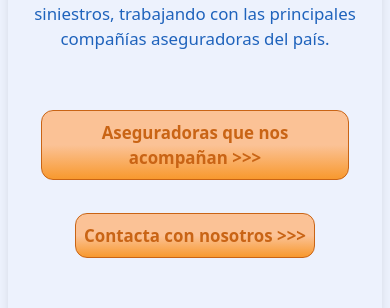
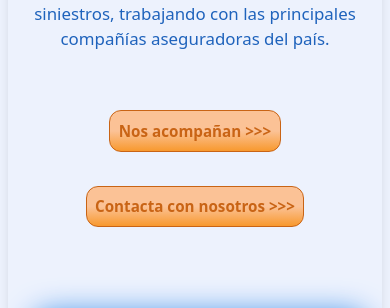
Before and after one commit to Ivanjaviersanchez/Fenix-Broker, a React (Vite) app: page /somosfenix in a window 390 px wide. Shown: the part 834-1142 px from the top of the page. Built offline with nearby package versions, Linux system fonts and the light colour scheme; grey boxes are pictures that could not be loaded.

Commit message:
Responsive test5

```diff
--- a/src/components/Somosfenix.css
+++ b/src/components/Somosfenix.css
@@ -191,7 +191,7 @@
     font-size: 2vh !important;
   }
   .SucursalBTN {
-    font-size: 2vh;
+    font-size: 1.8vh;
   }
   .SucursalMap {
     width: 90%;
@@ -223,7 +223,7 @@
     font-size: 2.2vh !important;
   }
   .SucursalBTN {
-    font-size: 2vh;
+    font-size: 1.8vh;
   }
   .SucursalMap {
     width: 90%;
--- a/src/components/Somosfenix.jsx
+++ b/src/components/Somosfenix.jsx
@@ -35,7 +35,7 @@ function Somosfenix() {
 
               <Link to="/#companias">
                 <Button className="SucursalBTN">
-                  Aseguradoras que nos acompañan {">>>"}
+                  Nos acompañan {">>>"}
                 </Button>
               </Link>
 
```
